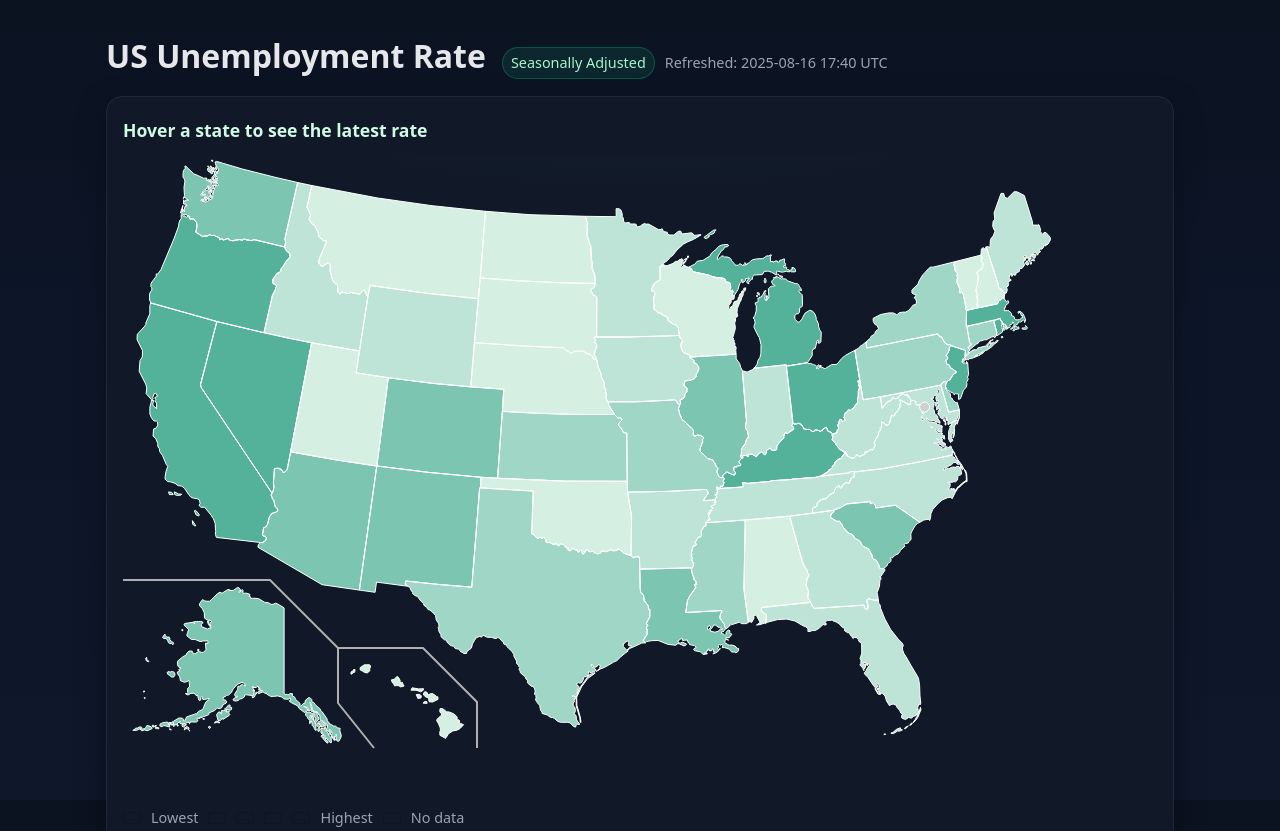
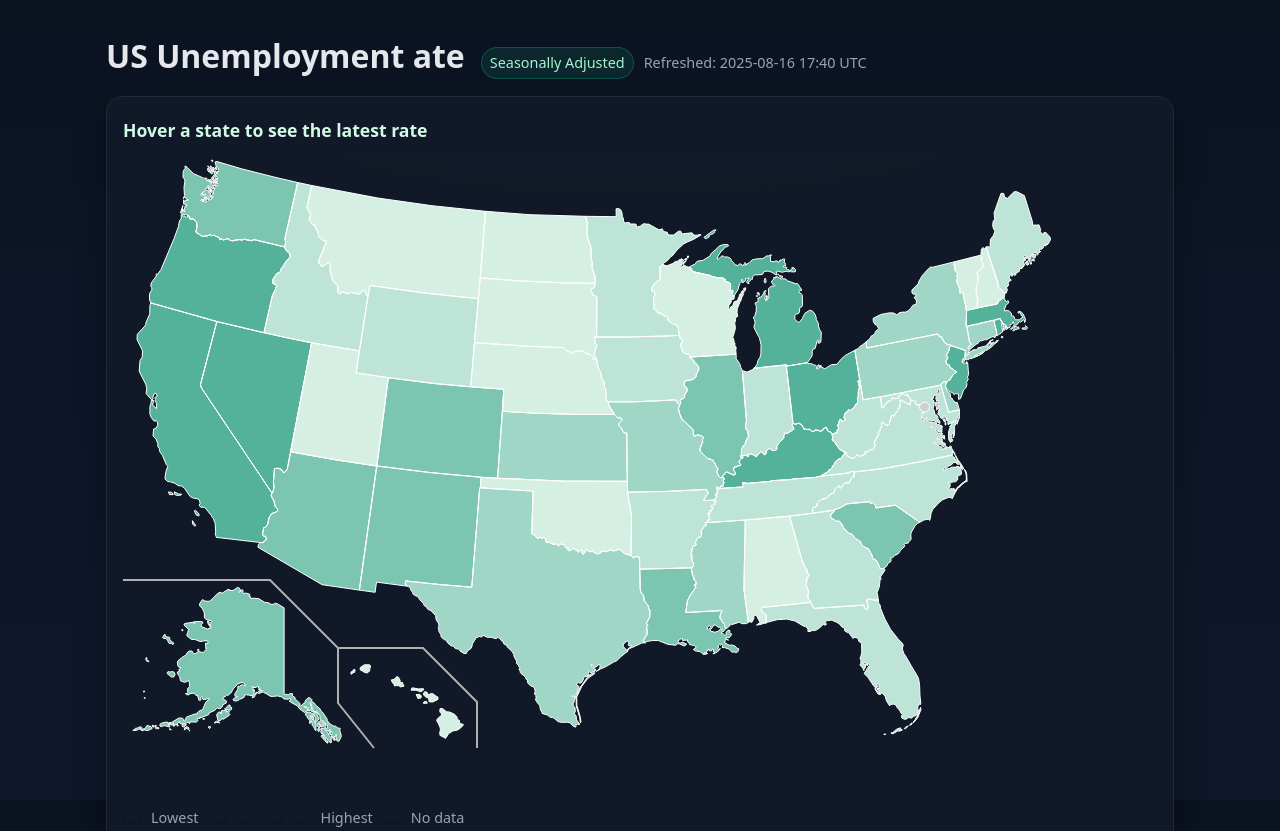
Before and after one commit to PhorestPhoenix12/unemployment_chart, a plain HTML site: page index.html in a window 1280 px wide. Shown: the top 831 px of the page. Drawn offline with Linux system fonts and the light colour scheme.

Commit message:
Update index.html

```diff
--- a/index.html
+++ b/index.html
@@ -8,7 +8,7 @@
 </head>
 <body>
   <header class="site-header">
-    <h1>US Unemployment Rate</h1>
+    <h1>US Unemployment ate</h1>
     <div class="meta">
       <span id="seasonality" class="badge">Seasonally Adjusted</span>
       <span id="refreshed" class="muted">Refreshed: 2025-08-16 17:40 UTC</span>
```
